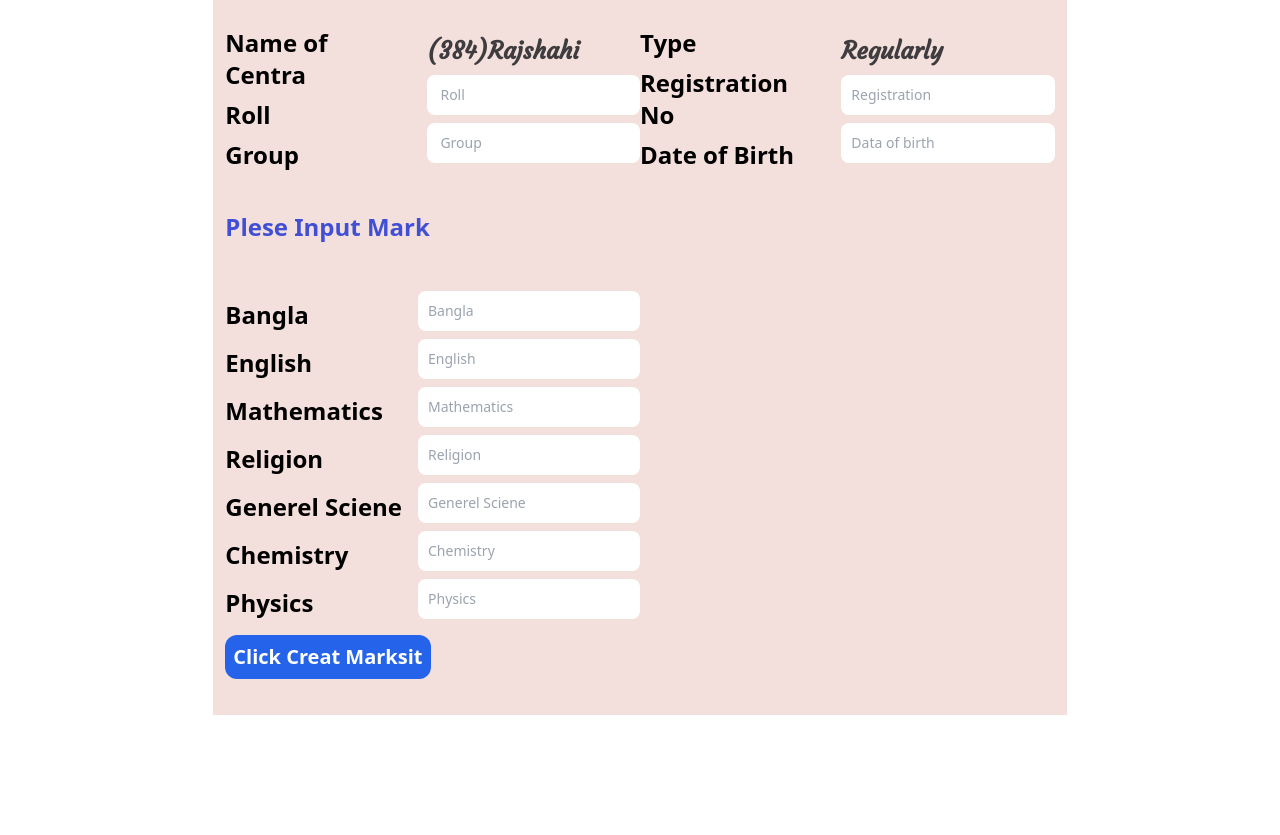
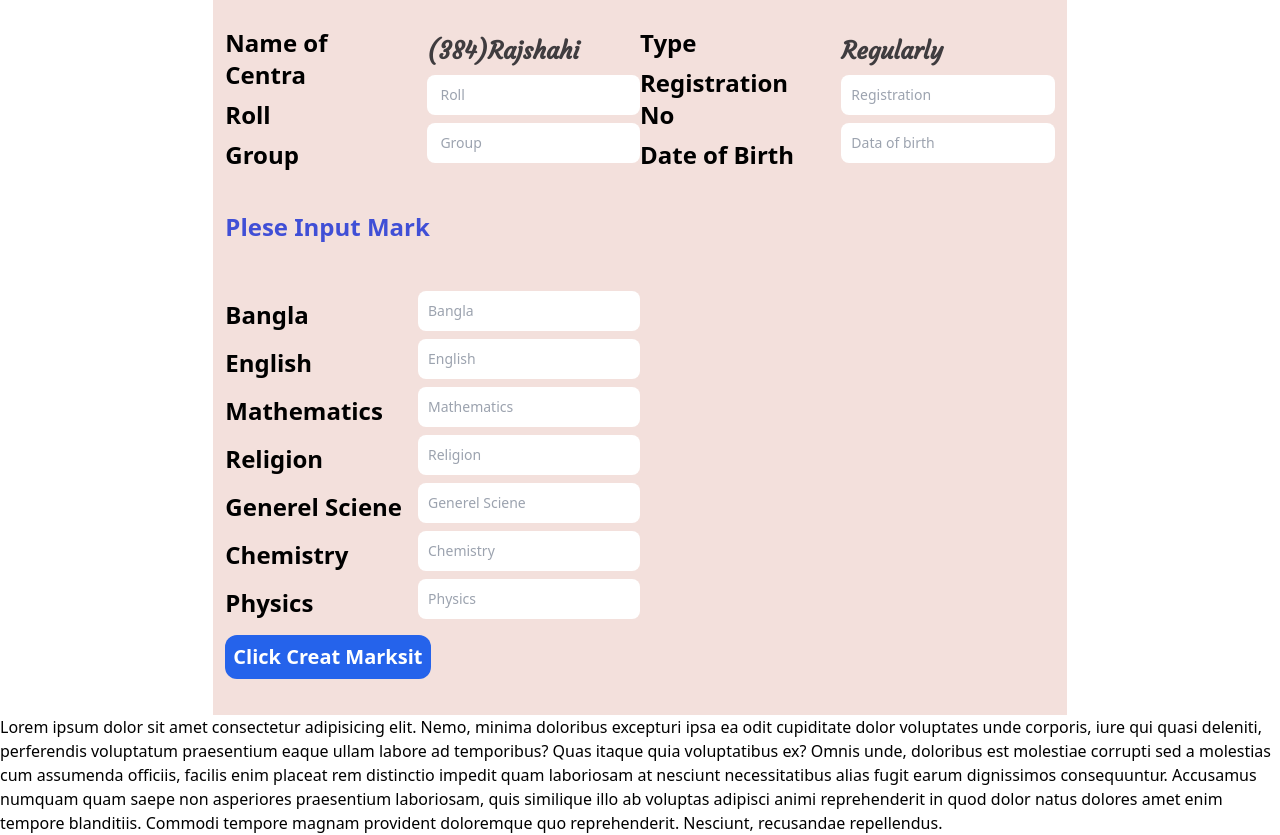
Before and after one commit to Shamimusman515419/Result-Shit, a plain HTML site: page index.html in a window 1280 px wide. Shown: the part 646-1481 px from the top of the page. Before the commit the page ends 1361 px from the top, so only its background shows below. Drawn offline with nearby package versions, Linux system fonts and the light colour scheme.

Commit message:
fist commit

```diff
--- a/index.html
+++ b/index.html
@@ -395,6 +395,8 @@
       </div>
     </main>
 
-    <script src="./index.js"></script>
+
+ <p> Lorem ipsum dolor sit amet consectetur adipisicing elit. Nemo, minima doloribus excepturi ipsa ea odit cupiditate dolor voluptates unde corporis, iure qui quasi deleniti, perferendis voluptatum praesentium eaque ullam labore ad temporibus? Quas itaque quia voluptatibus ex? Omnis unde, doloribus est molestiae corrupti sed a molestias cum assumenda officiis, facilis enim placeat rem distinctio impedit quam laboriosam at nesciunt necessitatibus alias fugit earum dignissimos consequuntur. Accusamus numquam quam saepe non asperiores praesentium laboriosam, quis similique illo ab voluptas adipisci animi reprehenderit in quod dolor natus dolores amet enim tempore blanditiis. Commodi tempore magnam provident doloremque quo reprehenderit. Nesciunt, recusandae repellendus.</p>
+          <script src="./index.js"></script>
   </body>
 </html>
```
